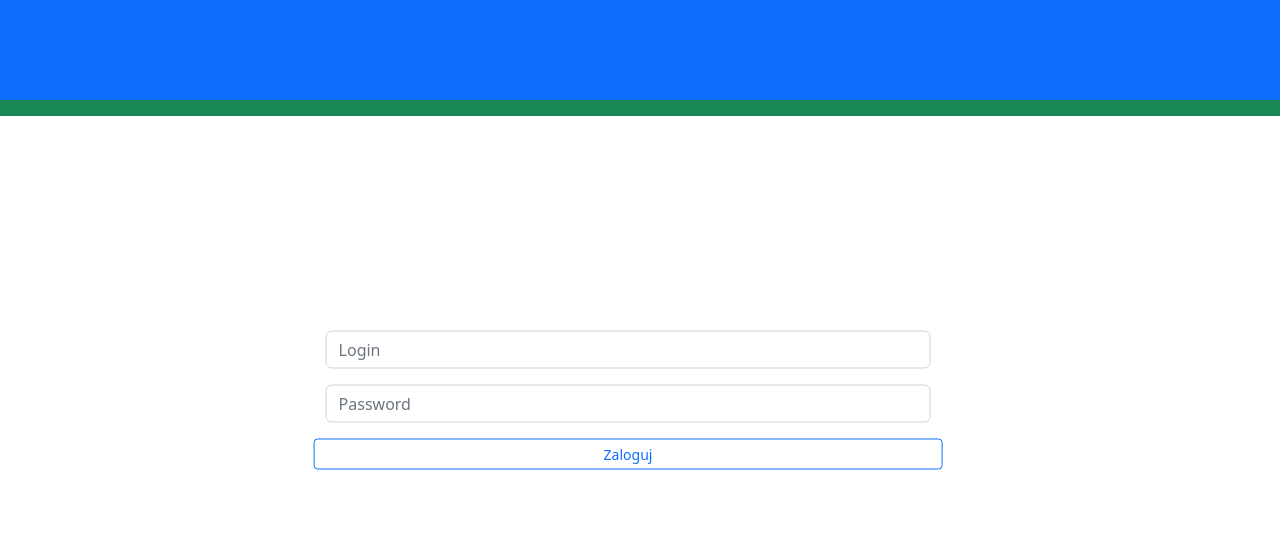
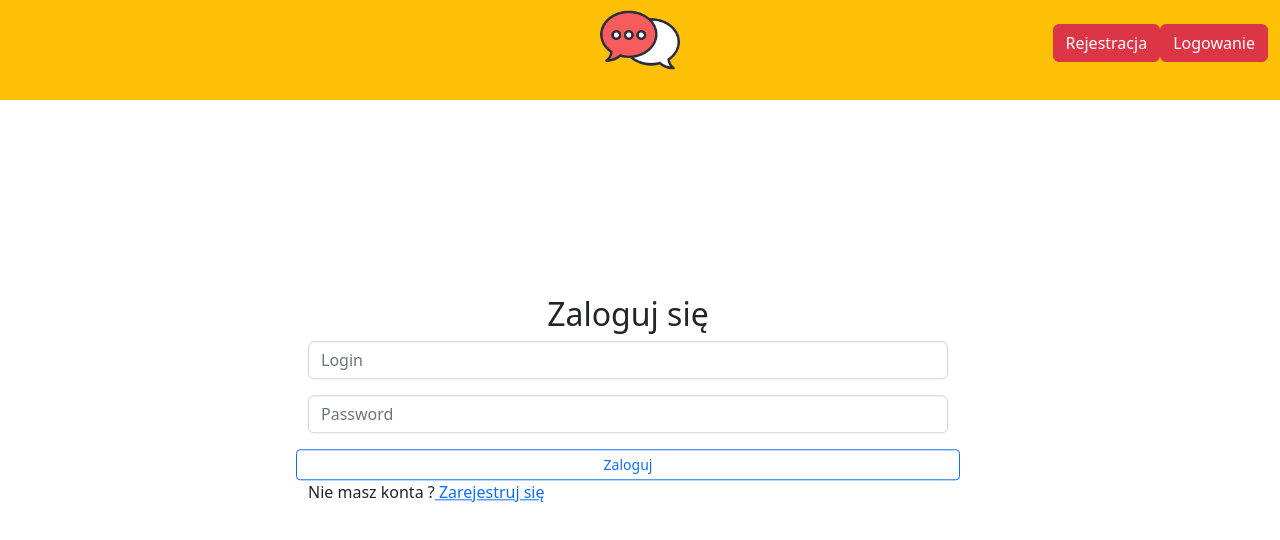
Before and after one commit to damiang19/chat, an Angular app in the folder chat-frontend/: page / in a window 1280 px wide. Shown: the top 540 px of the page. Built offline with nearby package versions, Linux system fonts and the light colour scheme.

Commit message:
#11 Handle routing

```diff
--- a/chat-frontend/src/app/chat/chat-view.component.html
+++ b/chat-frontend/src/app/chat/chat-view.component.html
@@ -7,7 +7,7 @@
         <button type="button" style="width:100%" (click)="openConversation(user.login)" class="btn btn-secondary btn-block">{{user.login}}</button>
       </div>
     </div>
-    <div class="col-10 bg-white row d-flex justify-content-center overflow-auto"  style="height: 750px; max-height: 750px;">
+    <div class="col-10 bg-white row d-flex justify-content-center overflow-auto"  style="height: 750px; max-height: 750px; overflow: scroll; height: xyz;" #scrollMe>
       <div *ngFor="let message of conversation.messages; index as i" class="d-flex justify-content-center">
         <span class="w-100 p-3" [style.background-color]="colourConversation(i)">{{message.content}}</span>
       </div>
--- a/chat-frontend/src/app/chat/chat-view.component.ts
+++ b/chat-frontend/src/app/chat/chat-view.component.ts
@@ -1,4 +1,4 @@
-import { Component, OnInit } from '@angular/core';
+import { AfterViewChecked, Component, ElementRef, OnInit, ViewChild } from '@angular/core';
 import { CompatClient, Stomp } from '@stomp/stompjs';
 import { WebSocketService } from '../services/WebSocket.service';
 import * as SockJS from 'sockjs-client';
@@ -17,7 +17,10 @@ import { FriendsIntegrationService } from '../services/friends-integration.servi
   templateUrl: './chat-view.component.html',
   styleUrls: ['./chat-view.component.scss']
 })
-export class ChatViewComponent implements OnInit {
+export class ChatViewComponent implements OnInit, AfterViewChecked  {
+  @ViewChild('scrollMe') private myScrollContainer: ElementRef;
+
+
   name : string;
   message : string;
   currentUser: string;
@@ -40,6 +43,7 @@ export class ChatViewComponent implements OnInit {
   }
 
   ngOnInit() {
+    this.scrollToBottom();
     this.friendsIntegrationService.getFriends().subscribe(response => {
       this.userList = response.body;
     })
@@ -99,4 +103,14 @@ prepareMessageToSend(content : string){
   this.messageRequest.receiver = this.currentUser;
 }
 
+ngAfterViewChecked() {
+  this.scrollToBottom();
 }
+
+scrollToBottom(): void {
+  try {
+      this.myScrollContainer.nativeElement.scrollTop = this.myScrollContainer.nativeElement.scrollHeight;
+  } catch(err) { }
+}
+
+}
--- a/chat-frontend/src/app/header/header.component.html
+++ b/chat-frontend/src/app/header/header.component.html
@@ -1,7 +1,22 @@
 
-<body class="bg-primary">
-<div>
+<body class="bg-warning">
 
+<div class="row">
+    <div class="col-5"></div>
+    <div class="col-2 d-flex justify-content-center">
+        <img src="/assets/images/banner-icon.png" alt="Girl in a jacket"  width="80" height="80">
+    </div>
+    <div class="col-5 d-flex justify-content-end p-4">
+        <div *ngIf="!isLoggedIn">
+            <button type="button" routerLink="/register" class="btn btn-danger">Rejestracja</button>
+            <button type="button" routerLink="/"  class="btn btn-danger">Logowanie</button>
+        </div>
+        <div *ngIf="isLoggedIn">
+            <button type="button" routerLink="/search-for-friends"  class="btn btn-danger">Wyszukaj znajomych</button>
+            <button type="button" routerLink="/chat"   class="btn btn-danger">Czat</button>
+            <button type="button" (click)="logout()"  class="btn btn-danger">Wyloguj</button>
+        </div>
+    </div>
 </div>
 
 </body>
--- a/chat-frontend/src/app/header/header.component.ts
+++ b/chat-frontend/src/app/header/header.component.ts
@@ -1,4 +1,6 @@
 import { Component, OnInit } from '@angular/core';
+import { Router } from '@angular/router';
+import { JwtService } from '../services/jwt.service';
 
 @Component({
   selector: 'app-header',
@@ -7,9 +9,22 @@ import { Component, OnInit } from '@angular/core';
 })
 export class HeaderComponent implements OnInit {
 
-  constructor() { }
+  isLoggedIn : boolean;
+  jwtToken : string;
+
+  constructor(private jwtService : JwtService, private router : Router) {
+     this.jwtToken = jwtService.getToken();
+  }
 
   ngOnInit() {
+    this.router.events.subscribe(event => {
+      this.isLoggedIn = this.jwtService.isLoggedIn();
+    });
+  }
+
+  logout() : void {
+    this.jwtService.removeToken();
+    this.router.navigate(['/']);
   }
 
 }
--- a/chat-frontend/src/app/login/login.component.html
+++ b/chat-frontend/src/app/login/login.component.html
@@ -1,6 +1,7 @@
-<body>
-  <div class="bg-success p-2">
-<form class="position-absolute top-50 start-50 translate-middle row w-45 ">
+<body class="bg-light">
+
+<form class="position-absolute top-50 start-50 translate-middle row w-45">
+  <h2 for="login" class="d-flex justify-content-center">Zaloguj się</h2>
   <div class="form-group d-flex justify-content-center mb-3">
     <input type="login" class="form-control" id="login"  placeholder="Login" [(ngModel)]="credentials.username" ngModel [ngModelOptions]="{standalone: true}">
   </div>
@@ -8,8 +9,11 @@
     <input type="password" class="form-control" id="exampleInputPassword1" placeholder="Password" [(ngModel)]="credentials.password" ngModel [ngModelOptions]="{standalone: true}">
   </div>
   <button class="form-control btn btn-outline-primary btn-sm  " (click)="login()">Zaloguj</button>
-  <!-- <button class="form-control" (click)="getDeck()">Przycisk</button> -->
+  <div>
+    <label>Nie masz konta ?</label><a routerLink="/register"> Zarejestruj się</a>
+  </div>
+</form>
 
-</form>
-</div>
+
+
 </body>
--- a/chat-frontend/src/app/registration/registration.component.html
+++ b/chat-frontend/src/app/registration/registration.component.html
@@ -21,7 +21,7 @@
     <small class="form=text text=danger" *ngIf="registrationForm.get('firstName')?.errors?.required">This field is required</small>
 
     <div class="form-group d-flex justify-content-center mb-3">
-      <input type="text" formControlName="lastName" cla ss="form-control" id="lastName" placeholder="Last name">
+      <input type="text" formControlName="lastName" class="form-control" id="lastName" placeholder="Last name">
     </div>
     <small class="form=text text=danger" *ngIf="registrationForm.get('lastName')?.errors?.required">This field is required</small>
 
--- a/chat-frontend/src/app/services/jwt.service.ts
+++ b/chat-frontend/src/app/services/jwt.service.ts
@@ -41,7 +41,12 @@ export class JwtService {
       return localStorage.getItem(JwtService.TOKEN_STORAGE_KEY);
     }
 
+    public removeToken(): void {
+      localStorage.removeItem(JwtService.TOKEN_STORAGE_KEY);
+    }
+
     public isLoggedIn(): boolean {
+
       if(localStorage.getItem(JwtService.TOKEN_STORAGE_KEY) !== null){
         return true;
       } else {
--- a/chat-frontend/src/app/services/logged-user.service.ts
+++ b/chat-frontend/src/app/services/logged-user.service.ts
@@ -3,7 +3,7 @@ import { CanActivate, Router } from "@angular/router";
 import { AppRoutingModule } from "../app-routing.module";
 import { JwtService } from "./jwt.service";
 
-@Injectable({providedIn: AppRoutingModule})
+@Injectable({providedIn: 'root'})
 export class OnlyLoggedInUsersGuard implements CanActivate {
   constructor(private jwtService: JwtService, private router : Router) {};
 
```
Also changed, not shown: chat-frontend/src/assets/images/banner-icon.png (added).
